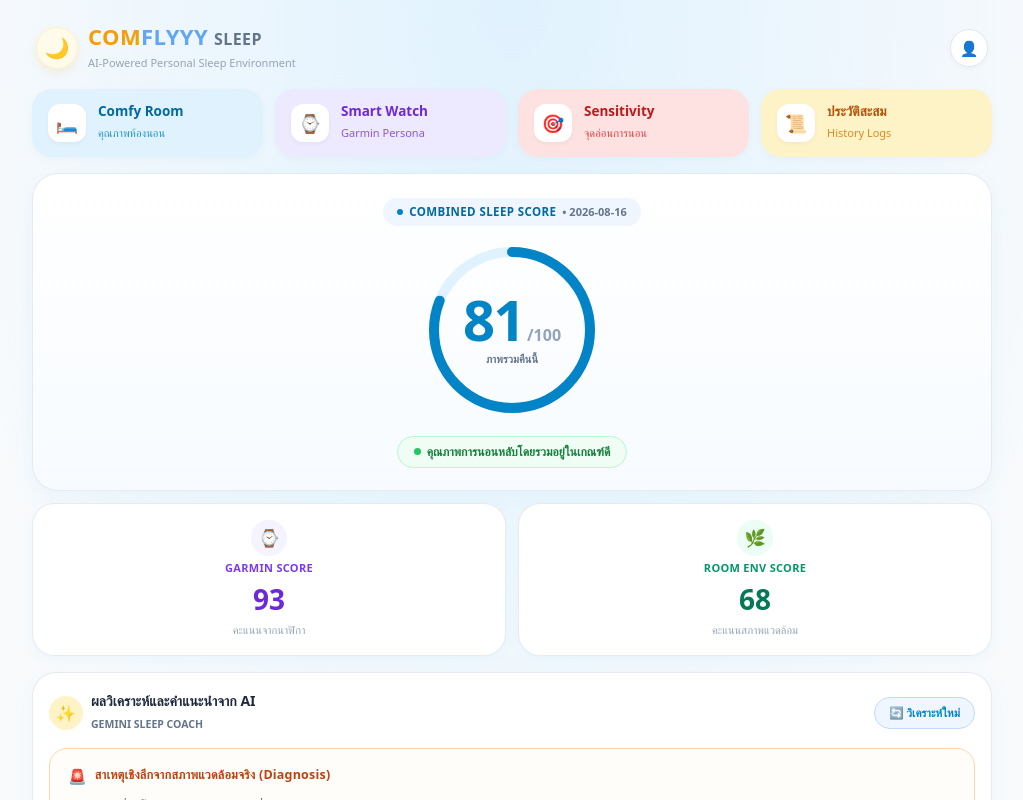
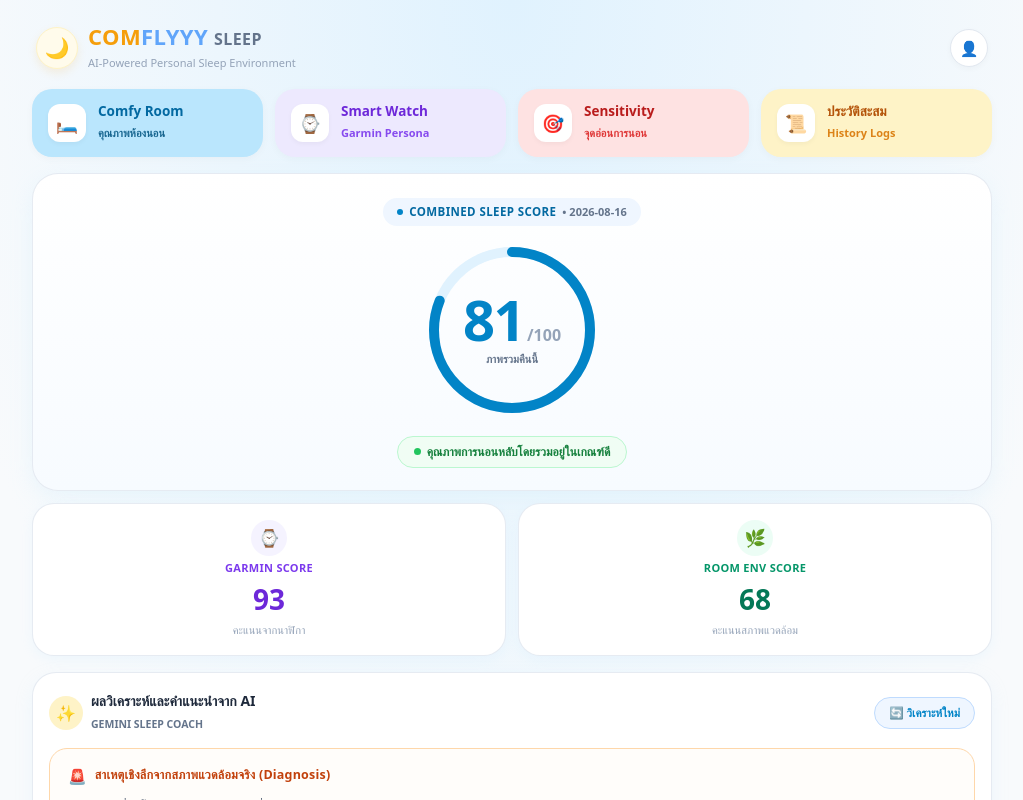
Before and after one commit to paradisesui/comflyyy, a Next.js app: page / in a window 1280 px wide. Shown: the top 800 px of the page, without its empty margins (128-1151 px from the left). Built offline with nearby package versions, Linux system fonts and the light colour scheme; no server answers; the database is empty.

Commit message:
system 5

```diff
--- a/app/page.tsx
+++ b/app/page.tsx
@@ -140,16 +140,16 @@ export default function HomePage() {
     }
   };
 
-  // 4 ปุ่มแบบสีพาสเทลทั้งกล่อง ไร้เส้นขอบ (No Borders, Solid Pastel Cards)
+  // ปรับสี Comfy Room ให้เข้ม เด่นชัดขึ้นอย่างลงตัว
   const navTabs = [
     {
       href: '/sensors',
       icon: '🛏️',
       title: 'Comfy Room',
       desc: 'คุณภาพห้องนอน',
-      bg: '#e0f2fe',
+      bg: '#bae6fd',
       textColor: '#0369a1',
-      subTextColor: '#0284c7'
+      subTextColor: '#075985'
     },
     {
       href: '/persona',
@@ -259,7 +259,7 @@ export default function HomePage() {
           </Link>
         </header>
 
-        {/* 2. Navigation 4 ปุ่ม: สีทั้งกล่อง ไม่มีขอบ (Solid Pastel No-Border Cards) */}
+        {/* 2. Navigation 4 ปุ่ม: สีพาสเทลเนื้อเต็ม ไม่มีขอบ */}
         <nav style={{
           display: 'grid',
           gridTemplateColumns: 'repeat(auto-fit, minmax(160px, 1fr))',
@@ -306,8 +306,8 @@ export default function HomePage() {
                 <span style={{
                   fontSize: '11px',
                   color: tab.subTextColor,
-                  fontWeight: '500',
-                  opacity: 0.85
+                  fontWeight: '600',
+                  opacity: 0.9
                 }}>
                   {tab.desc}
                 </span>
@@ -316,7 +316,7 @@ export default function HomePage() {
           ))}
         </nav>
 
-        {/* 3. Combined Sleep Score Card: Circular Progress Ring สมส่วน */}
+        {/* 3. Combined Sleep Score Card */}
         <section style={{ display: 'flex', flexDirection: 'column', gap: '12px' }}>
           <div style={{
             backgroundColor: '#ffffff',
@@ -331,7 +331,6 @@ export default function HomePage() {
             textAlign: 'center',
             background: 'linear-gradient(180deg, #ffffff 0%, #f7fbff 100%)'
           }}>
-            {/* หัวข้อขนาดกะทัดรัด */}
             <div style={{
               display: 'inline-flex',
               alignItems: 'center',
@@ -353,7 +352,6 @@ export default function HomePage() {
             {/* Circular Progress Ring พร้อมตัวเลขกึ่งกลาง */}
             <div style={{ position: 'relative', width: '180px', height: '180px', display: 'flex', alignItems: 'center', justifyContent: 'center' }}>
               <svg width="180" height="180" viewBox="0 0 180 180" style={{ transform: 'rotate(-90deg)' }}>
-                {/* Background Ring */}
                 <circle
                   cx="90"
                   cy="90"
@@ -362,7 +360,6 @@ export default function HomePage() {
                   strokeWidth="10"
                   fill="transparent"
                 />
-                {/* Active Gradient/Solid Ring */}
                 <circle
                   cx="90"
                   cy="90"
@@ -377,7 +374,6 @@ export default function HomePage() {
                 />
               </svg>
 
-              {/* Text Inside Circle */}
               <div style={{ position: 'absolute', display: 'flex', flexDirection: 'column', alignItems: 'center', justifyContent: 'center' }}>
                 <div style={{ display: 'flex', alignItems: 'baseline', gap: '3px' }}>
                   <span style={{
```
